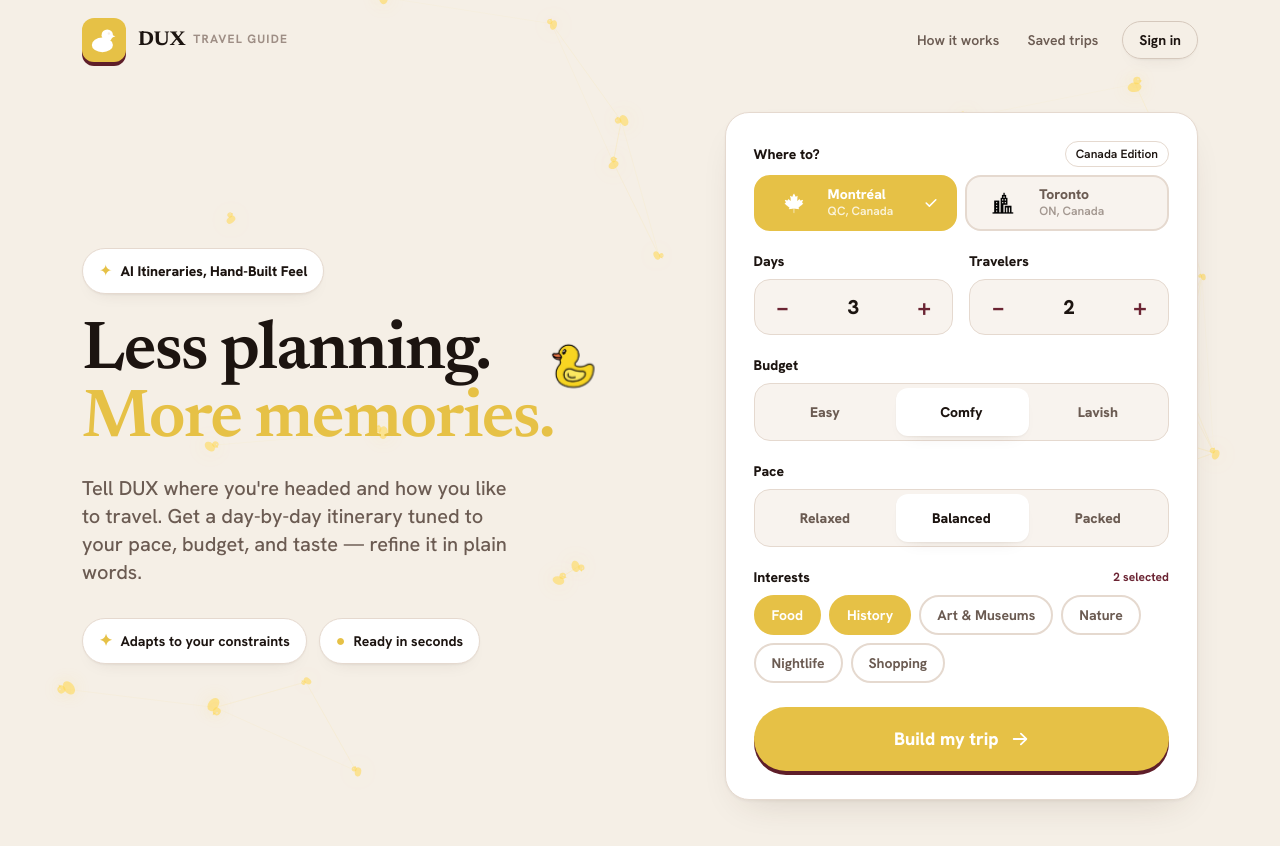
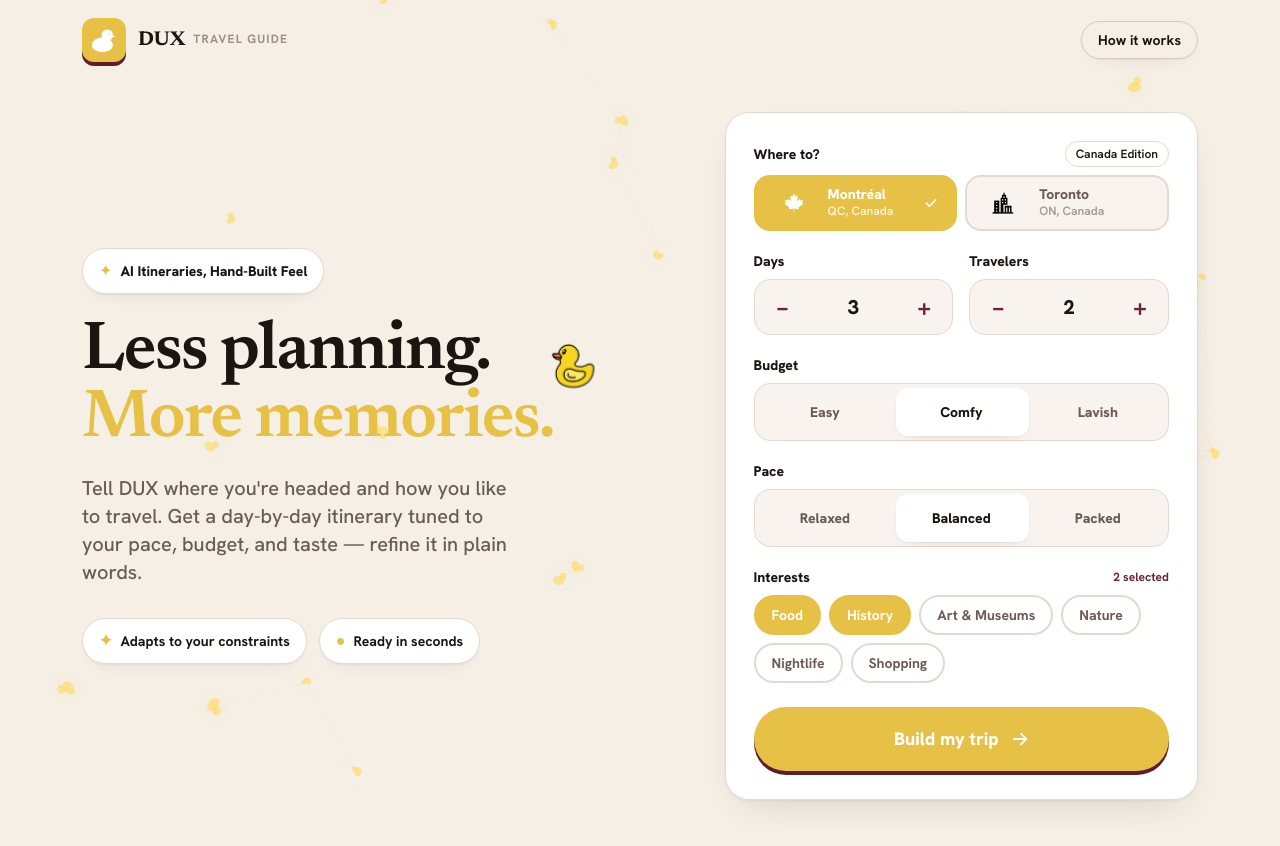
Before and after one commit to Sayf-01/Dux-MPCHacks2026, a Next.js app: page / in a window 1280 px wide. Shown: the top 846 px of the page. Built offline with nearby package versions, Linux system fonts and the light colour scheme.

Commit message:
feat(header): simplify navigation by removing unused buttons and enhancing button styles

```diff
--- a/src/components/layout/Header.tsx
+++ b/src/components/layout/Header.tsx
@@ -27,15 +27,9 @@ export function Header({ onLogoClick }: HeaderProps) {
         </div>
       </button>
 
-      <nav className="hidden md:flex items-center gap-1 text-sm font-semibold text-ink-2">
-        <span className="px-3 py-2 rounded-full hover:bg-surface-2 hover:text-ink cursor-pointer transition">
+      <nav className="hidden md:flex items-center">
+        <button className="px-4 py-2 rounded-full border border-line-2 text-sm font-bold text-ink hover:border-accent hover:-translate-y-0.5 transition shadow-card-sm">
           How it works
-        </span>
-        <span className="px-3 py-2 rounded-full hover:bg-surface-2 hover:text-ink cursor-pointer transition">
-          Saved trips
-        </span>
-        <button className="ml-2 px-4 py-2 rounded-full border border-line-2 text-ink font-bold hover:border-accent hover:-translate-y-0.5 transition shadow-card-sm">
-          Sign in
         </button>
       </nav>
     </header>
```
